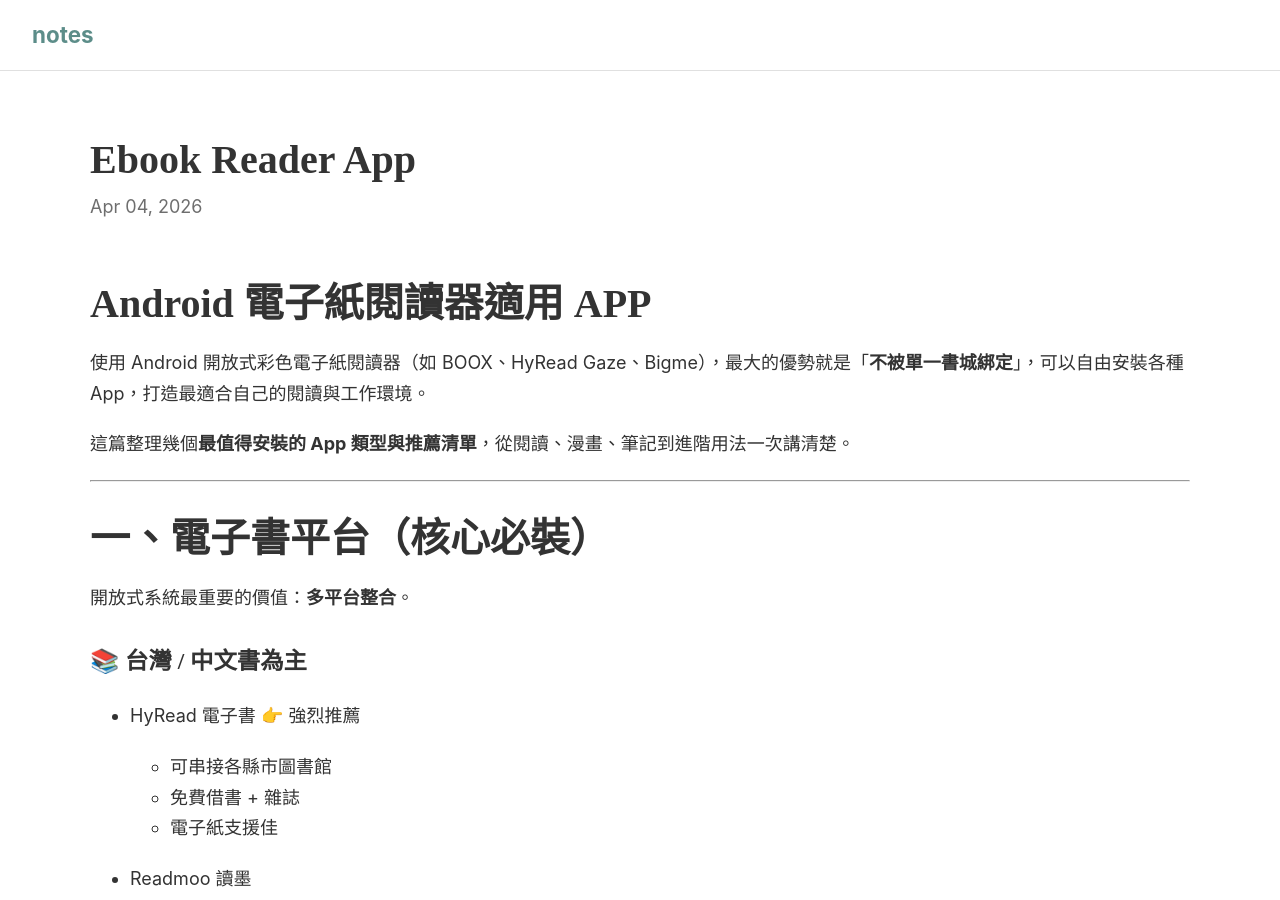
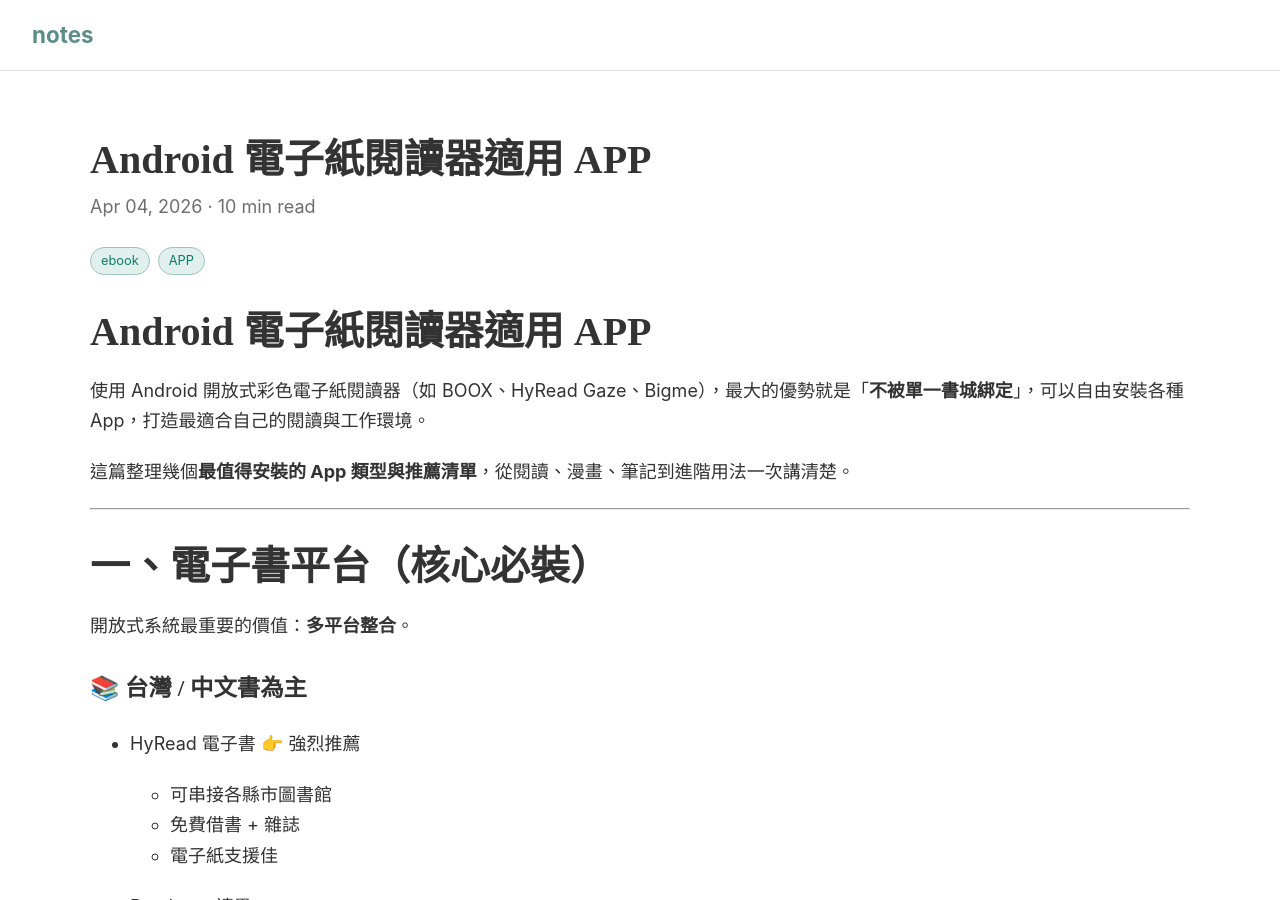
Before and after one commit to linjose/notes, a Jekyll site: the page built from _posts/2026-04-04-ebook-reader-app.md, in a window 1280 px wide and 900 px high. Built offline with Jekyll 4.4.1, drawn with Linux system fonts in a browser that asks for light colours; our own code applies the rules of GitHub Pages for plain Markdown files.

Commit message:
Update 2026-04-04-ebook-reader-app.md

```diff
--- a/_posts/2026-04-04-ebook-reader-app.md
+++ b/_posts/2026-04-04-ebook-reader-app.md
@@ -1,3 +1,13 @@
+---
+layout: post
+title: Android 電子紙閱讀器適用 APP
+date: 2026-04-04
+reading_time: 10 min read
+tags: [ebook, APP]
+excerpt:
+---
+
+
 # Android 電子紙閱讀器適用 APP
 
 使用 Android 開放式彩色電子紙閱讀器（如 BOOX、HyRead Gaze、Bigme），最大的優勢就是「**不被單一書城綁定**」，可以自由安裝各種 App，打造最適合自己的閱讀與工作環境。
```
